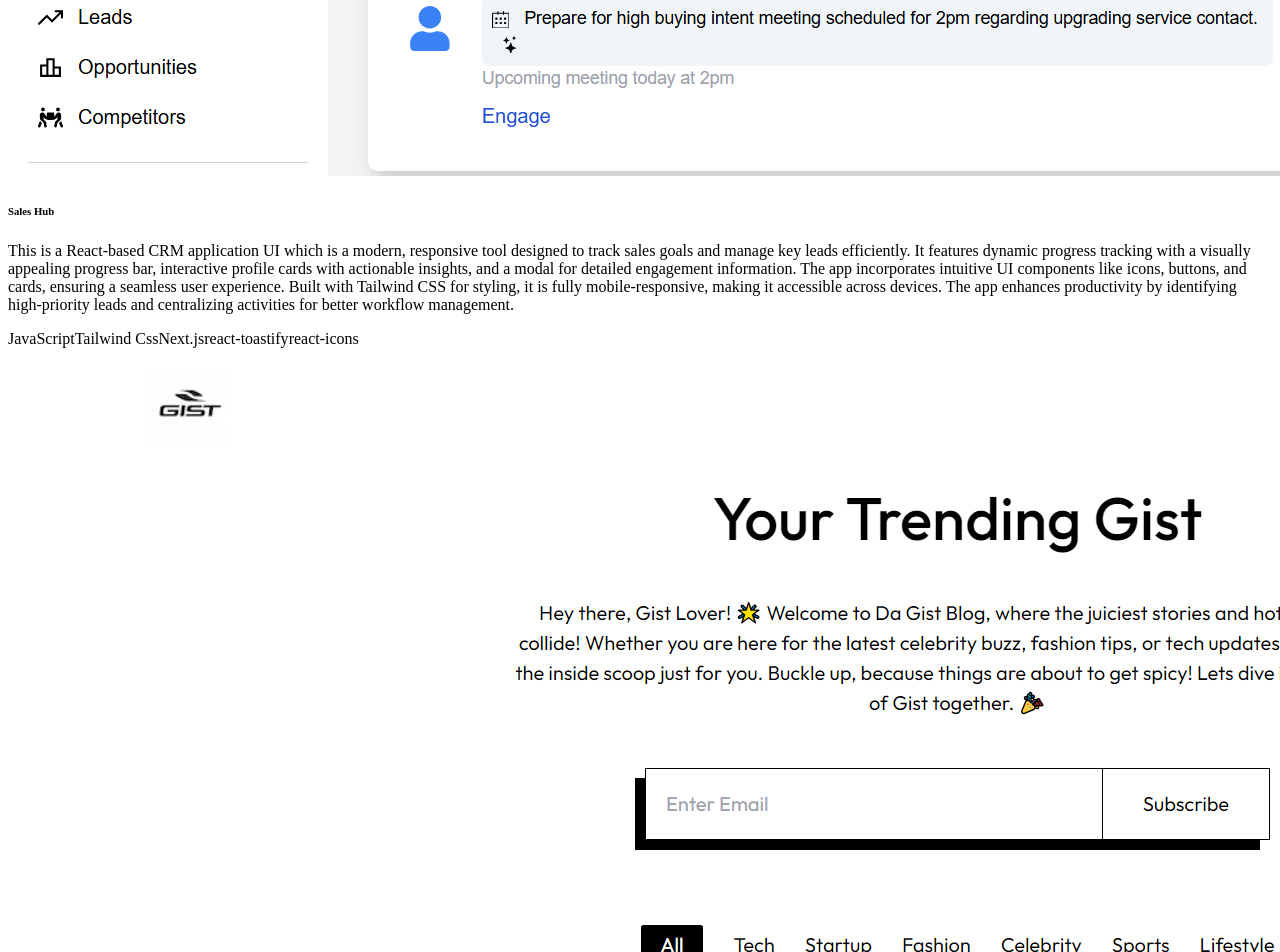
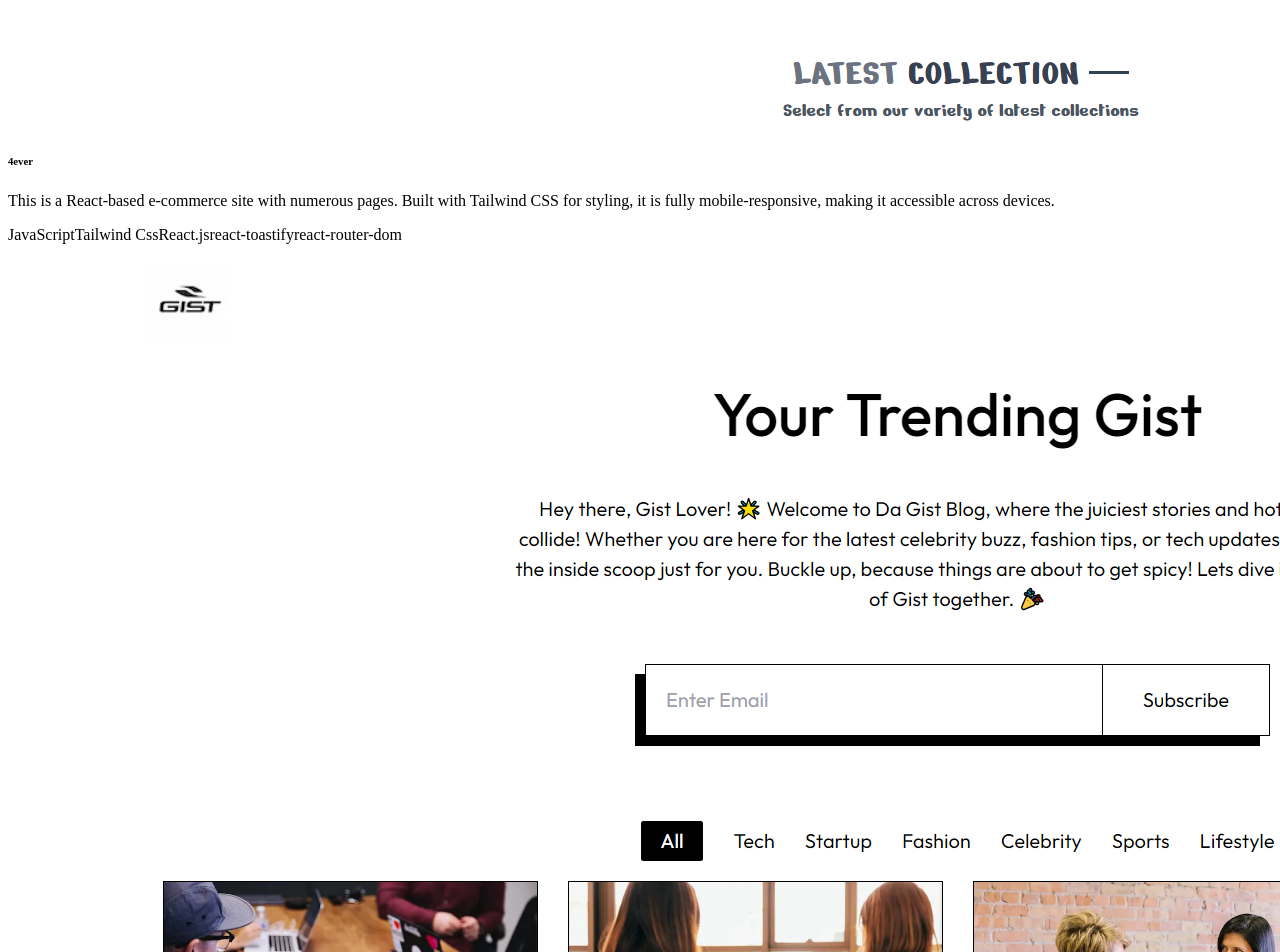
Before and after one commit to DarkVayder/portfolio, a React (Create React App) app: page / in a window 1280 px wide. Shown: the part 5044-5996 px from the top of the page. Built offline with nearby package versions, Linux system fonts and the light colour scheme; a web font is replaced by a local one.

Commit message:
feat: added 4ever project

```diff
--- a/src/constants/index.js
+++ b/src/constants/index.js
@@ -50,11 +50,11 @@
     link: "https://netflix-six-kappa.vercel.app/", // Placeholder link
   },
   {
-    title: "Sales Hub",
+    title: "4ever",
     image: project3,
-    description: "This is a React-based CRM application UI which is a modern, responsive tool designed to track sales goals and manage key leads efficiently. It features dynamic progress tracking with a visually appealing progress bar, interactive profile cards with actionable insights, and a modal for detailed engagement information. The app incorporates intuitive UI components like icons, buttons, and cards, ensuring a seamless user experience. Built with Tailwind CSS for styling, it is fully mobile-responsive, making it accessible across devices. The app enhances productivity by identifying high-priority leads and centralizing activities for better workflow management.",
-    technologies: ["JavaScript","Tailwind Css", "Next.js", "react-toastify", "react-icons"],
-    link: "https://saleshub-woad.vercel.app/", // Placeholder link
+    description: "This is a React-based e-commerce site with numerous pages. Built with Tailwind CSS for styling, it is fully mobile-responsive, making it accessible across devices.",
+    technologies: ["JavaScript","Tailwind Css", "React.js", "react-toastify", "react-router-dom"],
+    link: "https://forever-frontend-peach-nu.vercel.app/", // Placeholder link
   },
   {
     title: "Da Gist",
```
Also changed, not shown: src/assets/projects/project-3.png.
